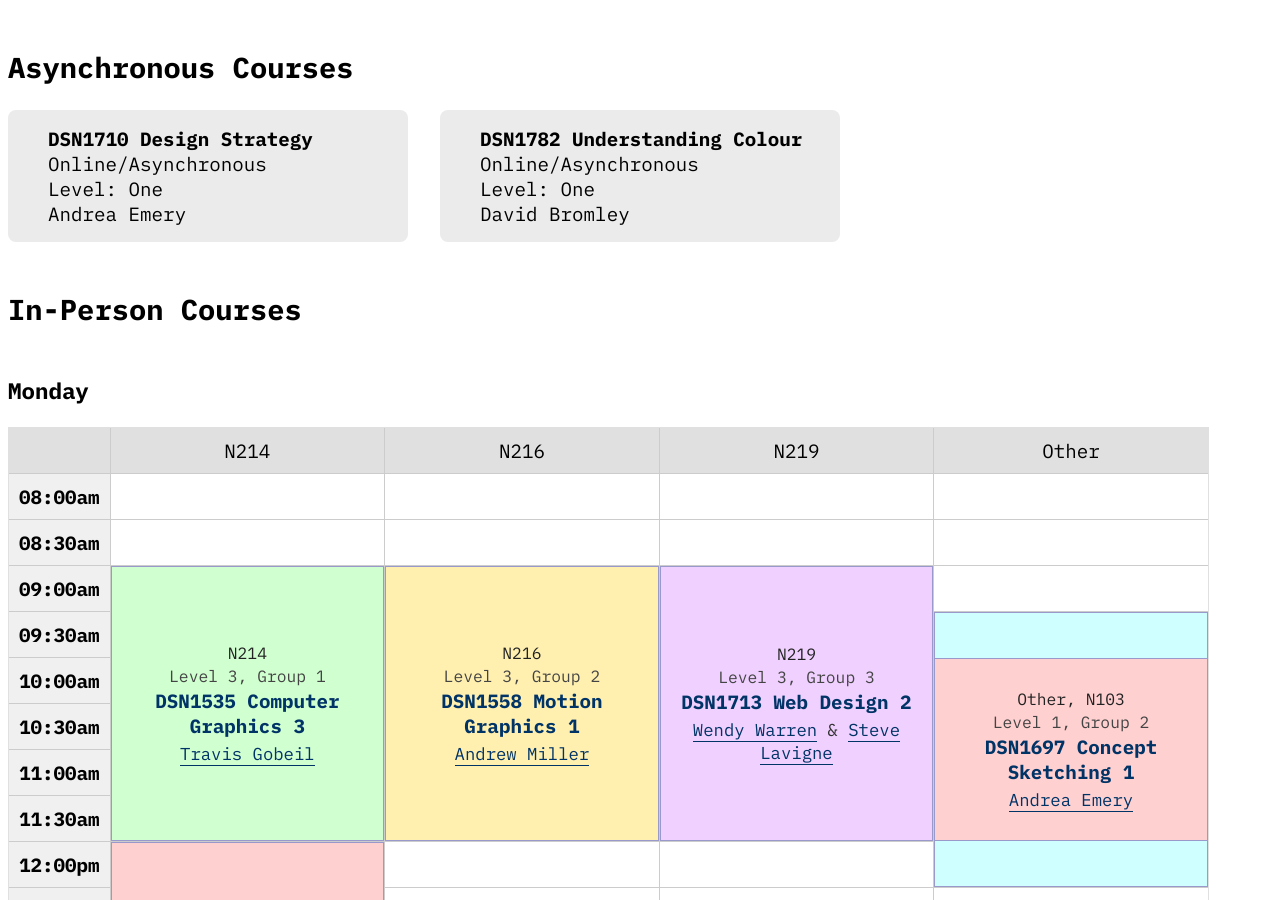
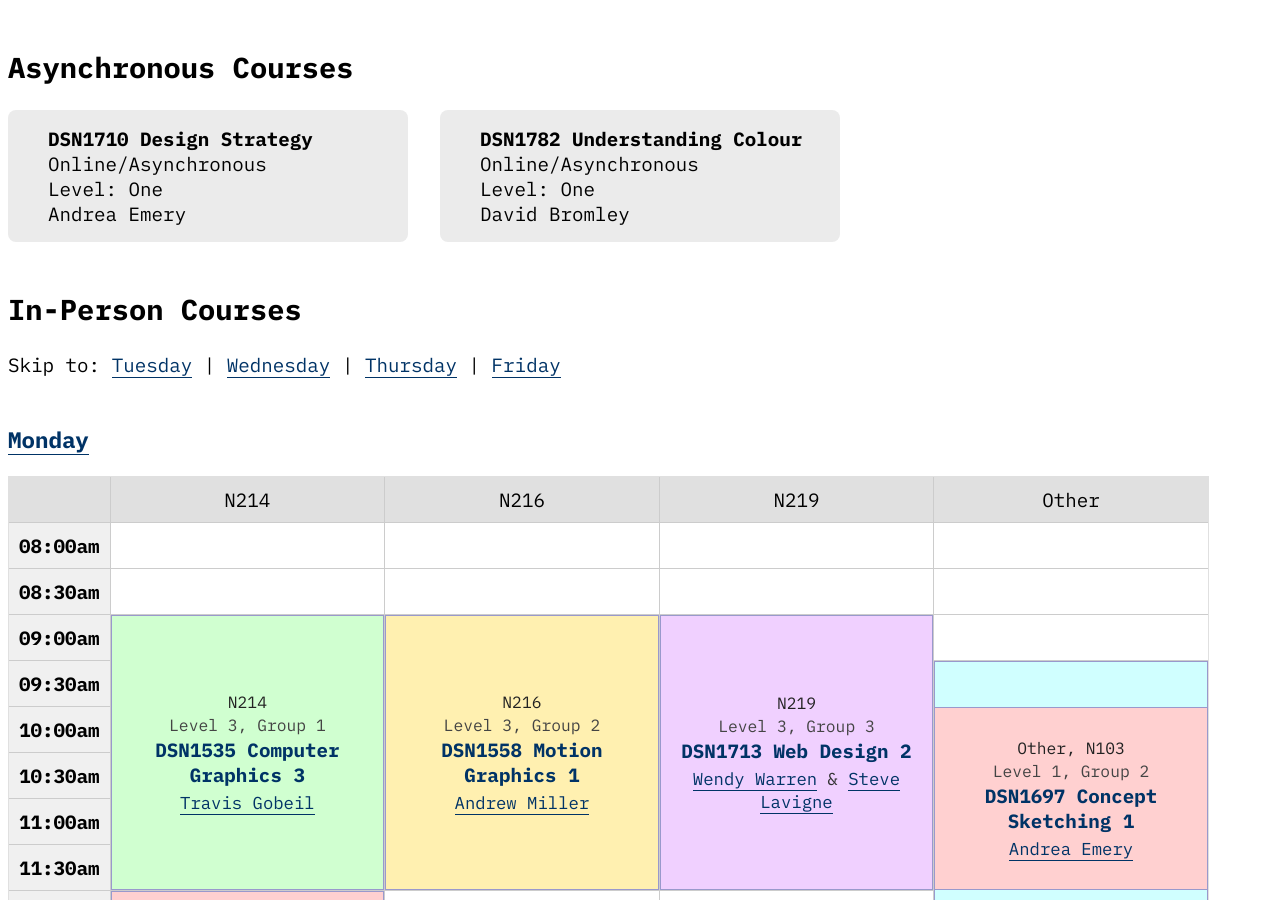
Before and after one commit to algonquindesign/algonquindesign.ca, a Jekyll site: the page built from schedule.md, in a window 1280 px wide and 900 px high. Built offline with Jekyll 4.4.1, drawn with Linux system fonts in a browser that asks for light colours.

Commit message:
add skip links to days of the week

```diff
--- a/schedule.md
+++ b/schedule.md
@@ -139,8 +139,12 @@ padding-left: 1.5rem;    /* indent bullets */
   {% endfor %}
 </ul>
 <h2>In-Person Courses</h2>
+<p> Skip to:
+<a href="#Tuesday">Tuesday</a> | <a href="#Wednesday">Wednesday</a> | <a href="#Thursday">Thursday</a> | <a href="#Friday">Friday</a>
+</p>
+
 {% for day in days %}
-<h3>{{ day }}</h3>
+<h3><a name="{{ day }}">{{ day }}</a></h3>
 
   {% assign day_classes = site.data.schedule.classes | where: "day", day %}
   {% assign classes = day_classes %}
```
